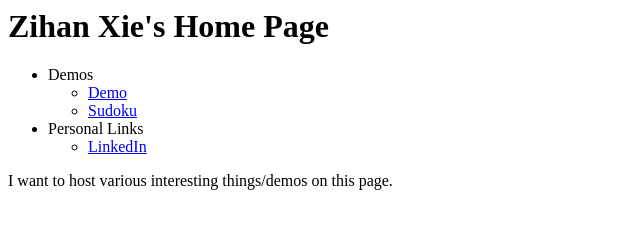
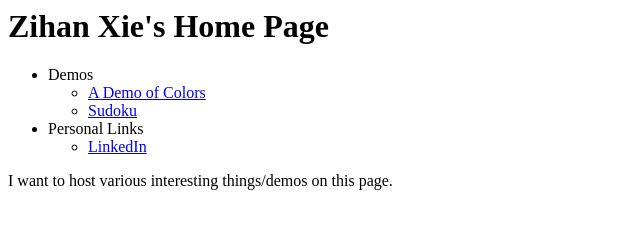
Before and after one commit to zzxy19/pingme-homepage, a plain HTML site: page index.html in a window 1280 px wide. Shown: the whole page, without its empty margins (0-640 px from the left). Drawn offline with Linux system fonts and the light colour scheme.

Commit message:
Fix navigation title

```diff
--- a/index.html
+++ b/index.html
@@ -26,7 +26,7 @@
   <ul>
     <li>Demos</li>
       <ul>
-        <li><a href="demos/color/demo.html">Demo</a></li>
+        <li><a href="demos/color/demo.html">A Demo of Colors</a></li>
         <li><a href="demos/sudoku/sudoku.html">Sudoku</a></li>
       </ul>
     <li>Personal Links</li>
```
